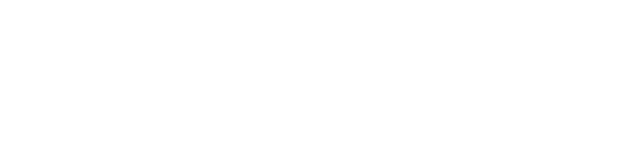
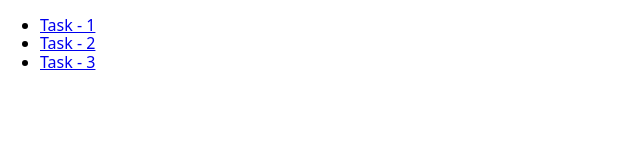
Before and after one commit to Dev3773/goit-js-hw-06, a plain HTML site: page index.html in a window 1280 px wide. Shown: the whole page, without its empty margins (0-640 px from the left). Drawn offline with nearby package versions, Linux system fonts and the light colour scheme.

Commit message:
Finished homework - 6

```diff
--- a/index.html
+++ b/index.html
@@ -14,6 +14,12 @@
 
 <body>
 
+  <ul>
+    <li><a href="./js/task-1.js">Task - 1</a></li>
+    <li><a href="./js/task-2.js">Task - 2</a></li>
+    <li><a href="./js/task-3.js">Task - 3</a></li>
+  </ul>
+
   <script src="./js/task-1.js" type="module"></script>
   <script src="./js/task-2.js" type="module"></script>
   <script src="./js/task-3.js" type="module"></script>
```
